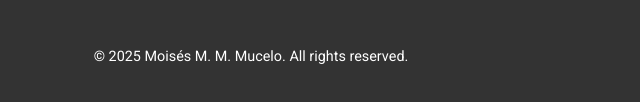
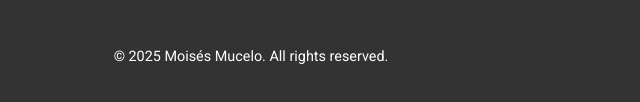
Before and after one commit to MMucelo/MMucelo.github.io, a plain HTML site: page index.html in a window 1280 px wide. Shown: the part 2873-2975 px from the top of the page, 389-1029 px from the left. Drawn offline with Linux system fonts and the light colour scheme.

Commit message:
Update index.html

```diff
--- a/index.html
+++ b/index.html
@@ -136,7 +136,7 @@
 
   <footer>
     <div class="container">
-      &copy; 2025 Moisés M. M. Mucelo. All rights reserved.
+      &copy; 2025 Moisés Mucelo. All rights reserved.
     </div>
   </footer>
 </body>
```
